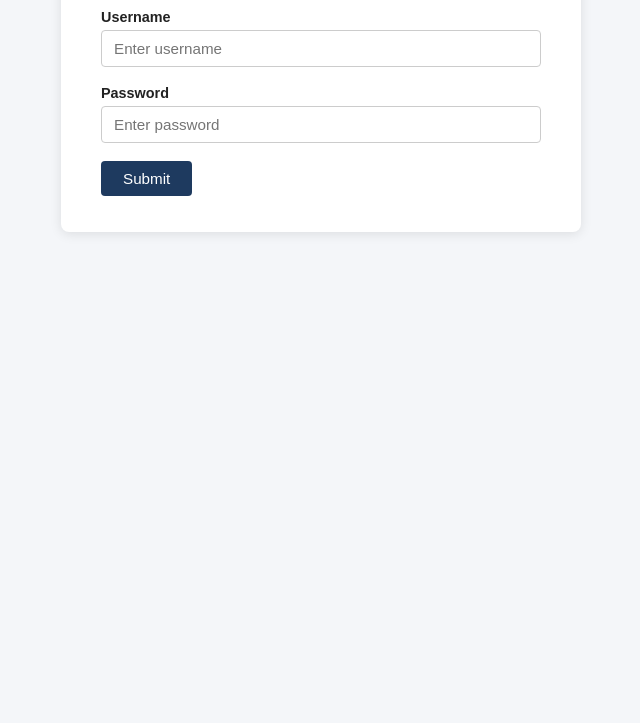
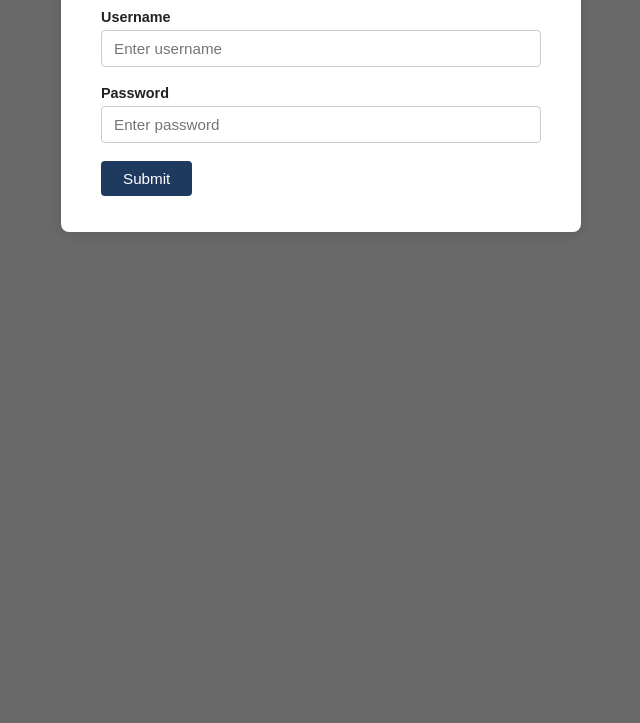
Before and after one commit to KyleDicksonx/CS380-Stock-Managenet-Project-, a website: page public/index.html in a window 1280 px wide. Shown: the part 137-860 px from the top of the page, without its empty margins (319-959 px from the left). Drawn offline with Linux system fonts and the light colour scheme; no server answers.

Commit message:
Changed the background color to hex#696969

```diff
--- a/public/style.css
+++ b/public/style.css
@@ -5,7 +5,7 @@
 body {
     font-family: Arial, sans-serif;
     font-size: 15px;
-    background: #f4f6f9;
+    background: #696969;
     color: #222;
     min-height: 100vh;
 }
```
